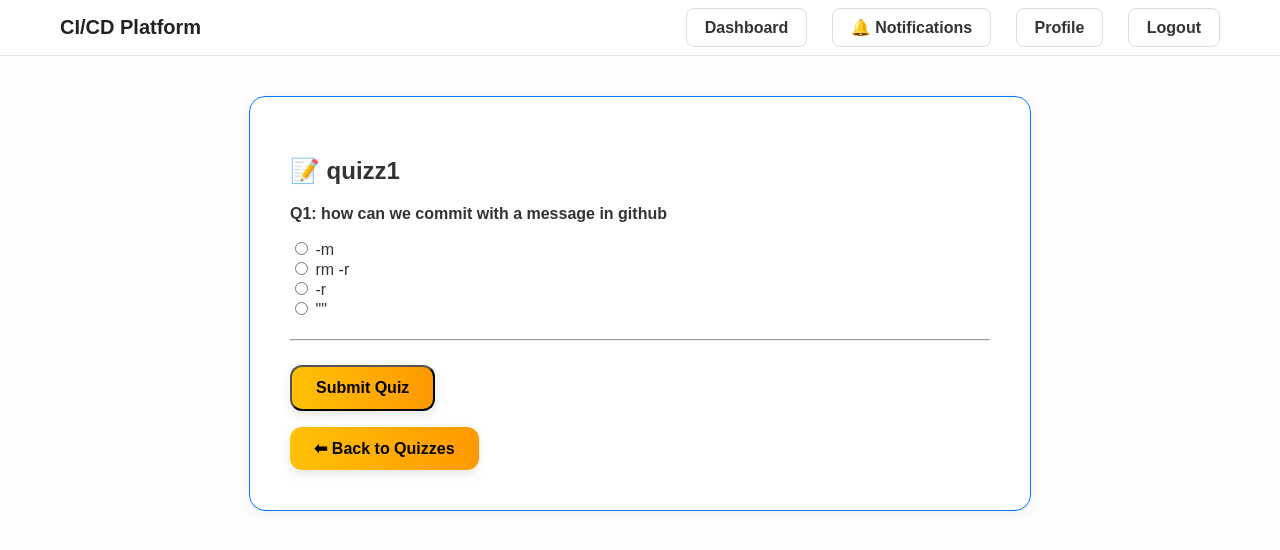
After one commit to BS-PM-2025/BS-PM-2025-TEAM8, a Django app: page /take_quiz/1/ in a window 1280 px wide. The commit adds this page. Shown: the top 550 px of the page. Run offline with Django 5.2, Linux system fonts and the light colour scheme; a user stored in the database is signed in; data comes from the database, SQL or seed files in the repository; both versions use the stored data as it was after the commit.

Commit message:
BSPM25T8-46 BSPM25T8-47: Implemented full quiz creation, question management, student quiz taking and score tracking

```diff
--- a/ci_cd/models.py
+++ b/ci_cd/models.py
@@ -42,15 +42,42 @@ class Exercise(models.Model):
 
 
 
+class Quiz(models.Model):
+    module = models.ForeignKey(Module, on_delete=models.CASCADE, related_name='quizzes')
+    title = models.CharField(max_length=255)
+    description = models.TextField(blank=True)
+    created_at = models.DateTimeField(auto_now_add=True)
+
+    def __str__(self):
+        return self.title
+
+
+class QuizQuestion(models.Model):
+    quiz = models.ForeignKey(Quiz, on_delete=models.CASCADE, related_name='questions')
+    question_text = models.TextField()
+    option_a = models.CharField(max_length=255)
+    option_b = models.CharField(max_length=255)
+    option_c = models.CharField(max_length=255)
+    option_d = models.CharField(max_length=255)
+    correct_option = models.CharField(max_length=1, choices=[
+        ('A', 'A'), ('B', 'B'), ('C', 'C'), ('D', 'D')
+    ])
+
+    def __str__(self):
+        return self.question_text
+
 
 
 
 # Tracking Student Progress
 class Progress(models.Model):
-    user = models.ForeignKey(User, on_delete=models.CASCADE, related_name="progress")
-    exercise = models.ForeignKey(Exercise, on_delete=models.CASCADE, related_name="progress")
+    user = models.ForeignKey(User, on_delete=models.CASCADE)
+    exercise = models.ForeignKey(Exercise, on_delete=models.CASCADE, null=True, blank=True)
+    quiz = models.ForeignKey(Quiz, on_delete=models.CASCADE, null=True, blank=True)
     completed = models.BooleanField(default=False)
     score = models.IntegerField(null=True, blank=True)
+    quiz_score = models.IntegerField(null=True, blank=True)
+
 
     class Meta:
         unique_together = ("user", "exercise")  # Prevents duplicate progress records
--- a/ci_cd/templates/ci_cd/base.html
+++ b/ci_cd/templates/ci_cd/base.html
@@ -190,6 +190,36 @@
         margin-top: 2px;
         /* <- adjust this value to fine-tune alignment */
     }
+
+    .btn-tile {
+        display: inline-block;
+        padding: 12px 24px;
+        background: linear-gradient(to right, #007bff, #00c9a7);
+        color: white;
+        text-decoration: none;
+        border-radius: 12px;
+        font-weight: 600;
+        font-size: 16px;
+        transition: transform 0.2s ease, box-shadow 0.3s ease;
+        box-shadow: 0 4px 10px rgba(0, 0, 0, 0.1);
+        margin-top: 16px;
+        text-align: center;
+    }
+
+    .btn-tile:hover {
+        transform: translateY(-2px);
+        box-shadow: 0 6px 15px rgba(0, 0, 0, 0.15);
+        background: linear-gradient(to right, #0056b3, #00a98f);
+    }
+
+    .btn-tile.alt {
+        background: linear-gradient(to right, #ffc107, #ff9900);
+        color: #000;
+    }
+
+    .btn-tile.alt:hover {
+        background: linear-gradient(to right, #ffb300, #ff6f00);
+    }
 </style>
 
 </html>
--- /dev/null
+++ b/ci_cd/templates/ci_cd/take_quiz.html
@@ -0,0 +1,43 @@
+{% extends "ci_cd/base.html" %}
+{% block content %}
+
+<div class="form-container">
+    <h2>📝 {{ quiz.title }}</h2>
+
+    <form method="post">
+        {% csrf_token %}
+        {% for question in questions %}
+        <div class="question-block">
+            <p><strong>Q{{ forloop.counter }}: {{ question.question_text }}</strong></p>
+
+            <label><input type="radio" name="question_{{ question.id }}" value="A"> {{ question.option_a }}</label><br>
+            <label><input type="radio" name="question_{{ question.id }}" value="B"> {{ question.option_b }}</label><br>
+            <label><input type="radio" name="question_{{ question.id }}" value="C"> {{ question.option_c }}</label><br>
+            <label><input type="radio" name="question_{{ question.id }}" value="D"> {{ question.option_d }}</label><br>
+        </div>
+        <hr>
+        {% endfor %}
+
+        <button type="submit" class="btn-tile alt">Submit Quiz</button>
+    </form>
+
+    <a href="{% url 'student_quizzes' %}" class="btn-tile alt">⬅ Back to Quizzes</a>
+</div>
+
+<style>
+    .form-container {
+        max-width: 700px;
+        margin: 40px auto;
+        background: #fff;
+        border: 1.5px solid #007bff;
+        border-radius: 16px;
+        padding: 40px;
+        box-shadow: 0 4px 14px rgba(0, 0, 0, 0.05);
+    }
+
+    .question-block {
+        margin-bottom: 20px;
+    }
+</style>
+
+{% endblock %}
--- a/ci_cd/urls.py
+++ b/ci_cd/urls.py
@@ -41,5 +41,10 @@ urlpatterns = [
     path("delete_account/", views.delete_account, name="delete_account"),
     path('send_notification/', views.send_notification, name='send_notification'),
     path("notifications/", views.student_notifications, name="student_notifications"),
+    path('create_quiz/', views.create_quiz, name='create_quiz'),
+    path('quiz/<int:quiz_id>/add_question/', views.add_quiz_question, name='add_quiz_question'),
+    path('instructor_quizzes/', views.instructor_quizzes, name='instructor_quizzes'),
+    path('student_quizzes/', views.student_quizzes, name='student_quizzes'),
+    path('take_quiz/<int:quiz_id>/', views.take_quiz, name='take_quiz'),
 
 ]
--- a/ci_cd/views.py
+++ b/ci_cd/views.py
@@ -5,9 +5,9 @@ from django.http import HttpResponse
 from django.shortcuts import render, redirect, get_object_or_404
 from django.contrib.auth import login, authenticate, logout
 from django.contrib.auth.forms import AuthenticationForm
-from .forms import UserRegistrationForm, LoginForm ,RepositoryForm,ModuleForm,ExerciseForm,CodePushForm,TestFileForm,EditProfileForm,NotificationForm
+from .forms import UserRegistrationForm, LoginForm ,RepositoryForm,ModuleForm,ExerciseForm,CodePushForm,TestFileForm,EditProfileForm,NotificationForm,QuizForm, QuizQuestionForm
 from django.contrib.auth.decorators import login_required
-from .models import Module, Enrollment , Repository ,Progress , Exercise ,Profile,Module,Notification
+from .models import Module, Enrollment , Repository ,Progress , Exercise ,Profile,Module,Notification,Quiz, QuizQuestion
 from django.contrib import messages
 from django.contrib.auth import get_user_model
 import requests
@@ -15,7 +15,6 @@ import base64
 import subprocess
 import shutil
 from django.db.models import Sum
-
 
 
 
@@ -589,3 +588,87 @@ def delete_account(request):
         messages.success(request, "Your account has been deleted.")
         return redirect("signup")
     return render(request, "ci_cd/delete_account.html")
+
+
+
+
+
+@login_required
+def create_quiz(request):
+    if not request.user.is_instructor:
+        return redirect('dashboard')  # block non-instructors
+
+    if request.method == 'POST':
+        form = QuizForm(request.POST)
+        if form.is_valid():
+            form.save()
+            messages.success(request, "Quiz created successfully!")
+            return redirect('dashboard')
+    else:
+        form = QuizForm()
+
+    return render(request, 'ci_cd/create_quiz.html', {'form': form})
+
+
+@login_required
+def add_quiz_question(request, quiz_id):
+    if not request.user.is_instructor:
+        return redirect('dashboard')
+
+    quiz = get_object_or_404(Quiz, id=quiz_id)
+
+    if request.method == 'POST':
+        form = QuizQuestionForm(request.POST)
+        if form.is_valid():
+            question = form.save(commit=False)
+            question.quiz = quiz
+            question.save()
+            messages.success(request, "Question added successfully!")
+            return redirect('add_quiz_question', quiz_id=quiz.id)
+    else:
+        form = QuizQuestionForm()
+
+    return render(request, 'ci_cd/add_quiz_question.html', {'form': form, 'quiz': quiz})
+
+@login_required
+def instructor_quizzes(request):
+    if not request.user.is_instructor:
+        return redirect('dashboard')
+
+    quizzes = Quiz.objects.all()
+    return render(request, 'ci_cd/instructor_quizzes.html', {'quizzes': quizzes})
+
+
+@login_required
+def student_quizzes(request):
+    enrolled_modules = Module.objects.filter(enrollment__user=request.user)
+    quizzes = Quiz.objects.filter(module__in=enrolled_modules)
+    return render(request, 'ci_cd/student_quizzes.html', {'quizzes': quizzes})
+
+
+@login_required
+def take_quiz(request, quiz_id):
+    quiz = get_object_or_404(Quiz, id=quiz_id)
+    questions = quiz.questions.all()
+
+    if request.method == 'POST':
+        correct = 0
+        total = questions.count()
+
+        for question in questions:
+            selected = request.POST.get(f'question_{question.id}')
+            if selected == question.correct_option:
+                correct += 1
+
+        score = int((correct / total) * 100)
+
+        # ✅ Save progress (create or update existing)
+        progress, created = Progress.objects.get_or_create(user=request.user, quiz=quiz)
+        progress.quiz_score = score
+        progress.completed = True
+        progress.save()
+
+        messages.success(request, f"You scored {score}%!")
+        return redirect('student_quizzes')
+
+    return render(request, 'ci_cd/take_quiz.html', {'quiz': quiz, 'questions': questions})
```
Also changed, not shown: ci_cd/forms.py (+13 -1 lines), ci_cd/templates/ci_cd/add_quiz_question.html (added, +44 -0 lines), ci_cd/templates/ci_cd/create_quiz.html (added, +28 -0 lines), ci_cd/templates/ci_cd/dashboard.html (+7 -1 lines), ci_cd/templates/ci_cd/instructor_dashboard.html (+11 -0 lines), ci_cd/templates/ci_cd/instructor_quizzes.html (added, +44 -0 lines), ci_cd/templates/ci_cd/student_quizzes.html (added, +43 -0 lines), ci_cd/migrations/0007_quiz_quizquestion.py (added), ci_cd/migrations/0008_progress_quiz_score.py (added), ci_cd/migrations/0009_progress_quiz.py (added), ci_cd/migrations/0010_alter_progress_exercise_alter_progress_user.py (added), db.sqlite3.
